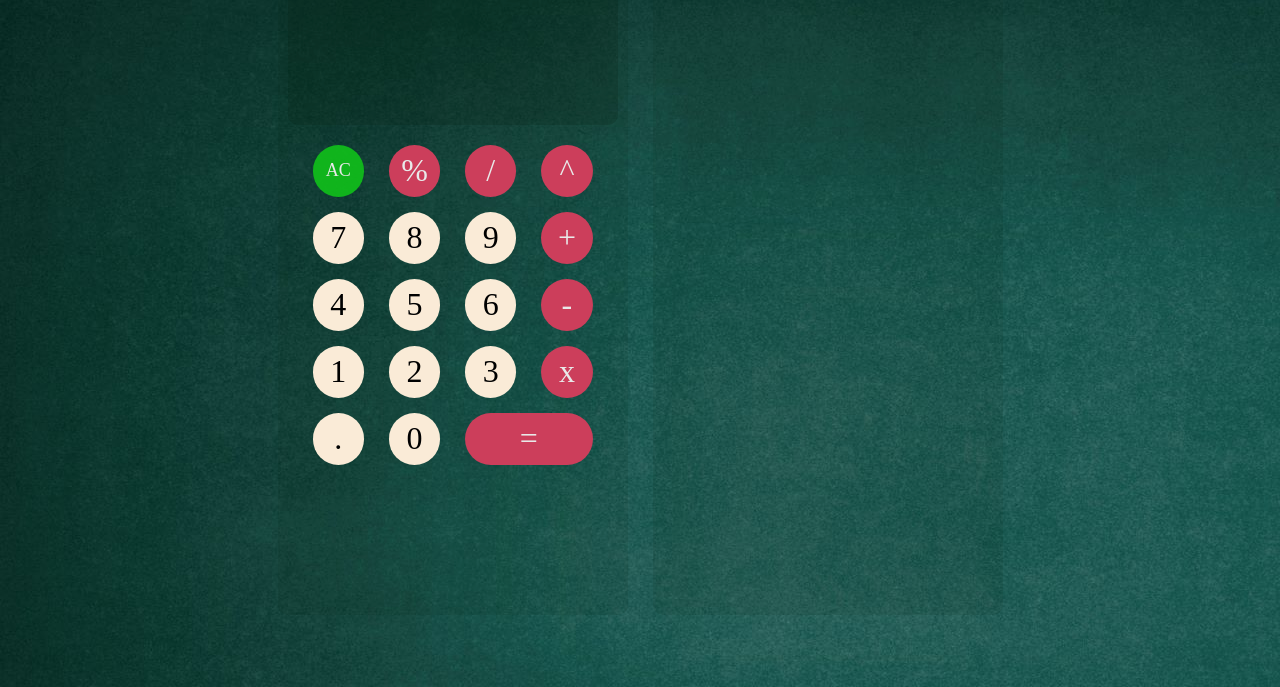
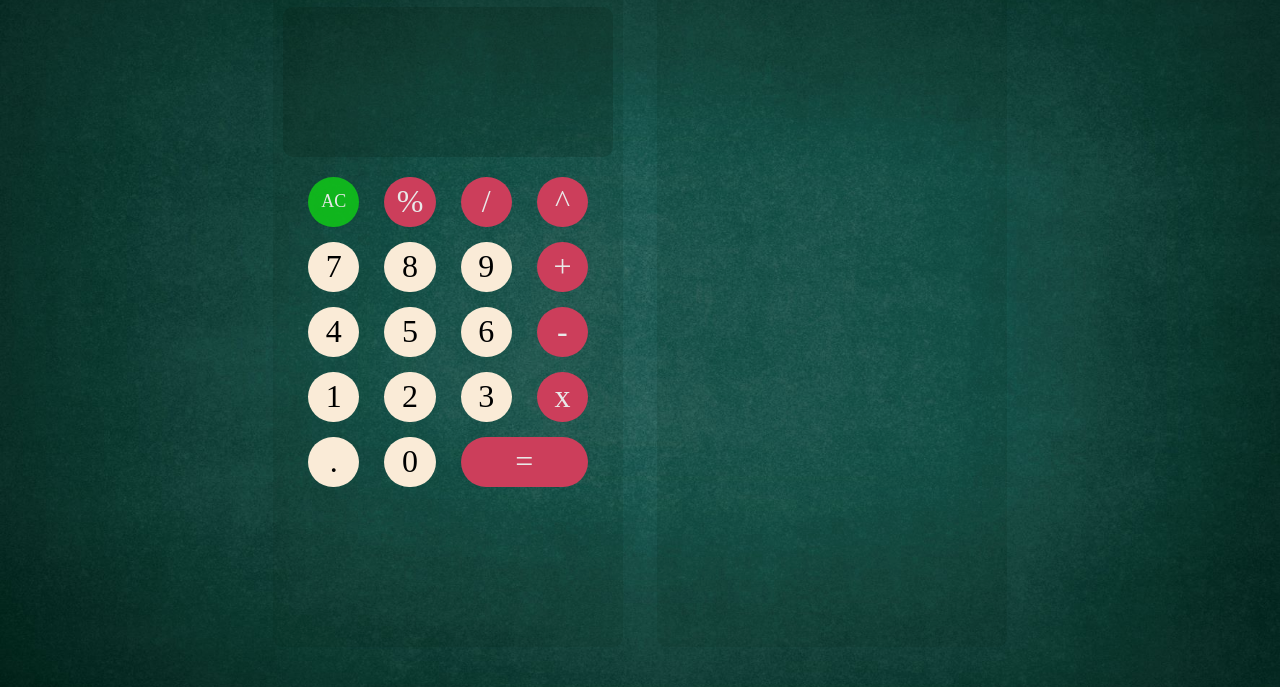
Before and after one commit to prudhvineosoft/calcualtor, a plain HTML site: page index.html in a window 1280 px wide. Shown: the part 113-800 px from the top of the page. Drawn offline with Linux system fonts and the light colour scheme.

Commit message:
second commit

```diff
--- a/index.css
+++ b/index.css
@@ -1,12 +1,20 @@
 body {
+    margin: 0px;
+}
+.body {
     background-image: url("images/dark-green-texture\ r.jpg");
     display: flex;
-    justify-content: center;
+    flex-direction: column;
+    justify-content: flex-start;
+    background-size: cover;
+    align-items: center;
+    margin: 0px;
 }
 .caluculator {
     display: flex;
+    flex-direction: column;
     justify-content: space-around;
-    min-width: 750px;
+
 }
 .bg-container{
 	background-color: rgba(8, 32, 17, 0.1);
@@ -88,11 +96,18 @@ ul {
     font-size: 18px;
 
 }
-@media (min-width:200px) and (max-width:765px) {
+@media (min-width:768px) {
+    .body {
+        flex-direction: row;
+        align-items: center;
+        justify-content: center;
+        background-attachment: fixed;
+        height: 100vh;
+    }
     .caluculator {
         display: flex;
-        flex-direction: column;
+        flex-direction: row;
         justify-content: space-around;
-
+        min-width: 768px;
     }
 }
--- a/index.html
+++ b/index.html
@@ -1,13 +1,15 @@
-<!DOCTYPE html>
 <html lang="en">
 <head>
     <meta charset="UTF-8">
+    <meta http-equiv="X-UA-Compatible" content="IE=edge">
+    <meta name="viewport" content="width=device-width, initial-scale=1.0">
     <title>Calculator</title>
     <script src="https://kit.fontawesome.com/5f59ca6ad3.js" crossorigin="anonymous"></script>
     <link rel="stylesheet" href="index.css">
 
 </head>
 <body>
+    <div class="body">
         <div class="caluculator">
             <div class="bg-container">
                 <h1 class="heading">Calculator</h1>
@@ -57,7 +59,20 @@
                 </div>
             </div>
         </div>
+    </div>
     <script src="index.js"></script>
     <script src="images/jquery-3.6.0.min.js"></script>
 </body>
 </html>
+
+<html lang="en">
+<head>
+    <meta charset="UTF-8">
+    <meta http-equiv="X-UA-Compatible" content="IE=edge">
+    <meta name="viewport" content="width=device-width, initial-scale=1.0">
+    <title>Document</title>
+</head>
+<body>
+
+</body>
+</html>
```
Lines whose indentation alone changed are shown as unchanged.
